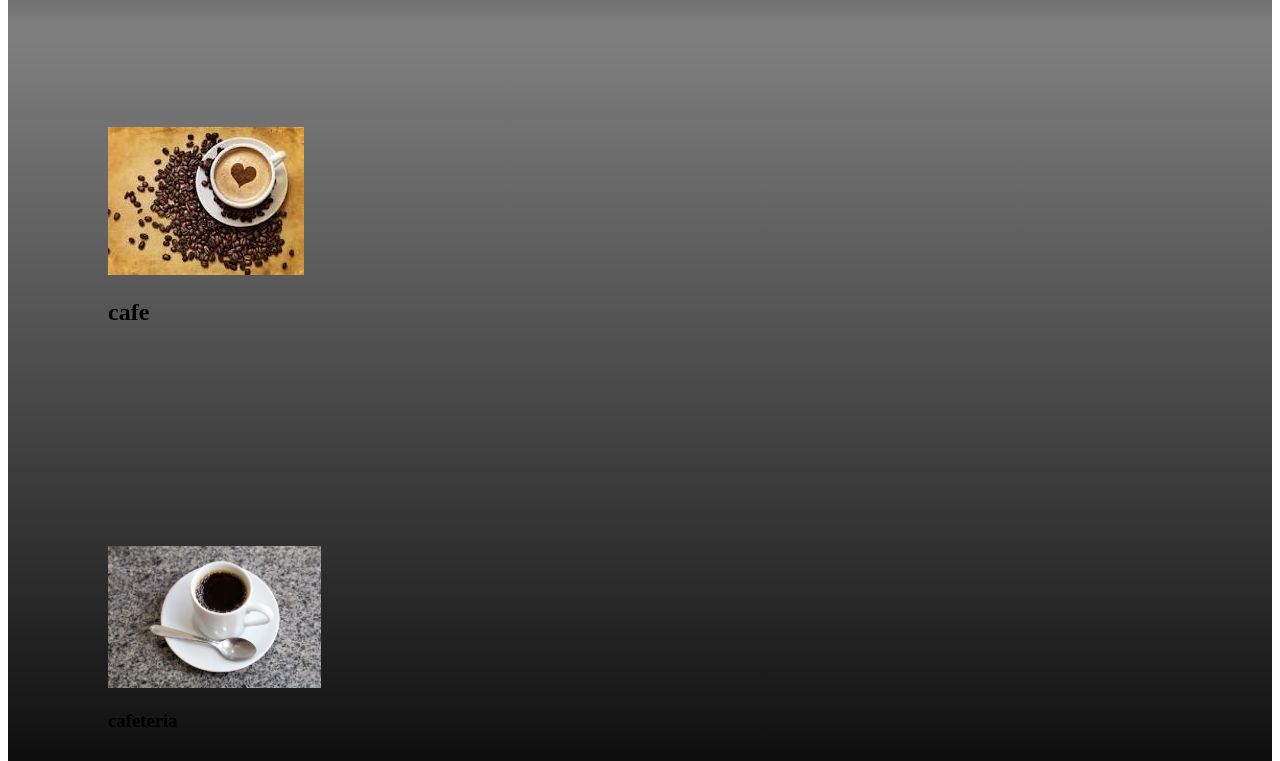
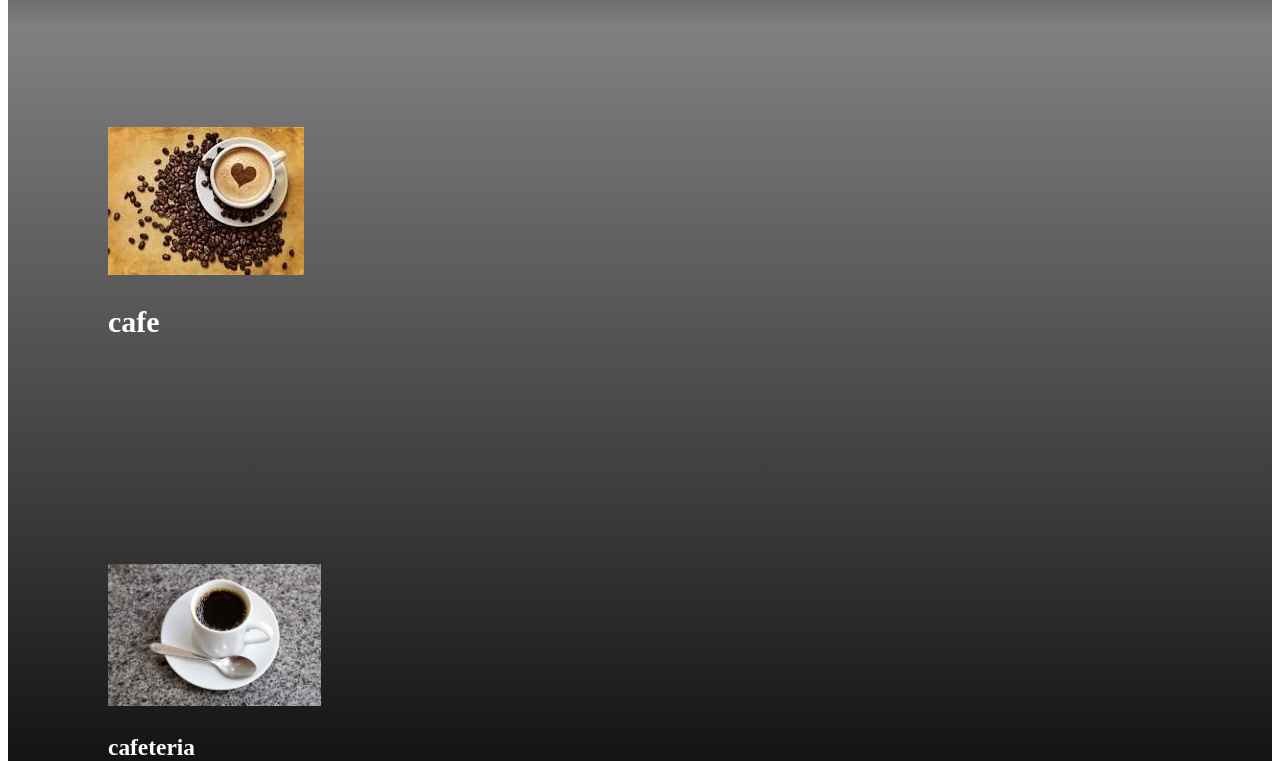
Before and after one commit to joao0415/site-escola, a plain HTML site: page index.html in a window 1280 px wide. Shown: the part 191-952 px from the top of the page. Drawn offline with Linux system fonts and the light colour scheme.

Commit message:
selve35
.

```diff
--- a/index.html
+++ b/index.html
@@ -8,7 +8,7 @@
   <link rel="stylesheet" href="style.css">
 </head>
 
-<body>
+<body class="corpodosite">
   <header class="cabecalho">
     <img class="cabecalho-imagem" src="imagem1.jpeg" alt="cafe-cabecalho">
     <h1 class="cabecalho-titulo">site escola <h1 class="cabecalho-titulo">site escola</h1>
--- a/style.css
+++ b/style.css
@@ -1,3 +1,9 @@
+.corpodosite{
+    color: white;
+}
+
+
+
 .cabecalho {
     background-image: linear-gradient(black,gray);
     color: #ffffff;
@@ -8,11 +14,13 @@
 .section1{
 background-image: linear-gradient(gray,rgb(65, 65, 65));
 padding: 100px;
+font-size: 20px;
 }
 
 .section2{
 background-image: linear-gradient(rgb(65, 65, 65),black);
 padding: 100px;
+font-size: 20px;
 }
 
 .cabecalho-imagem{
```
